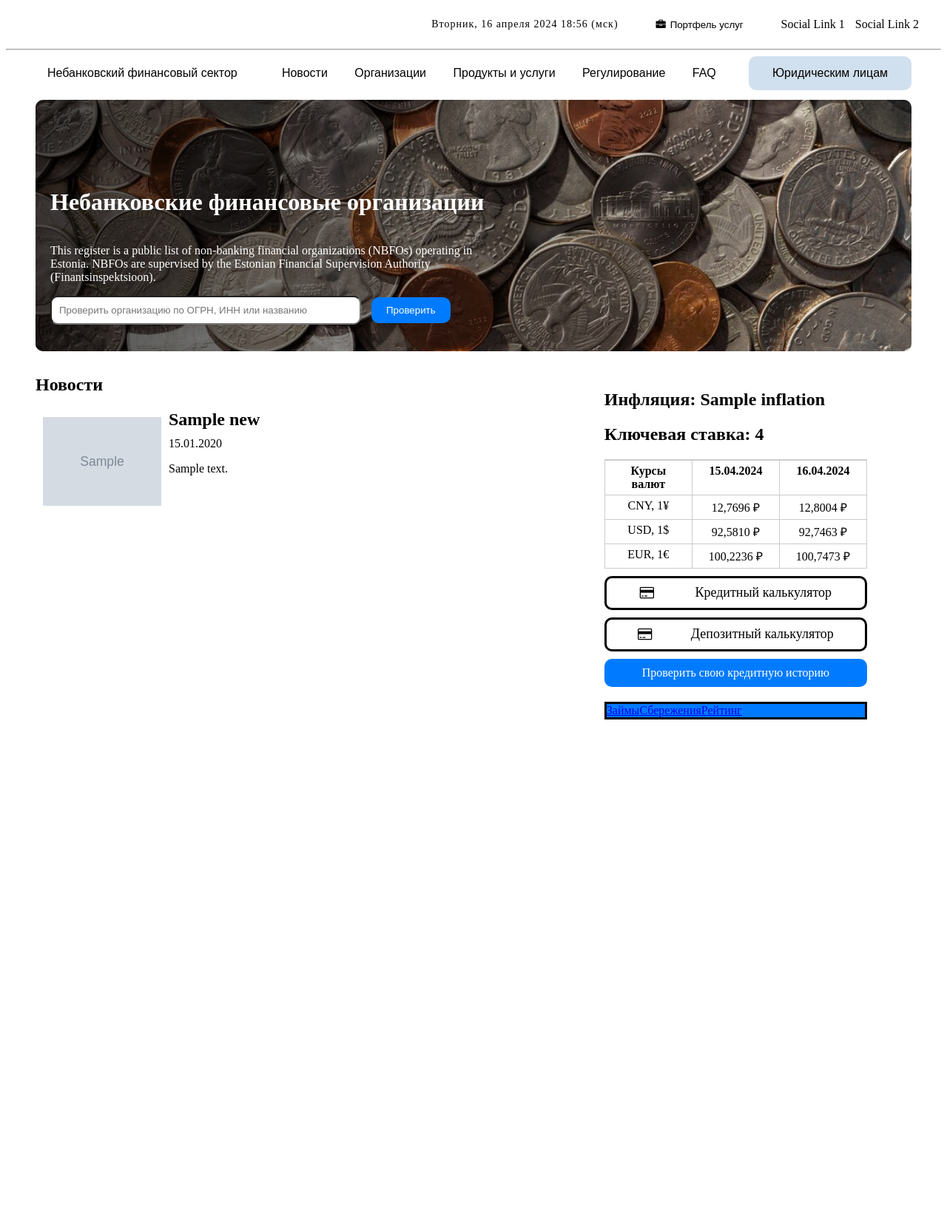
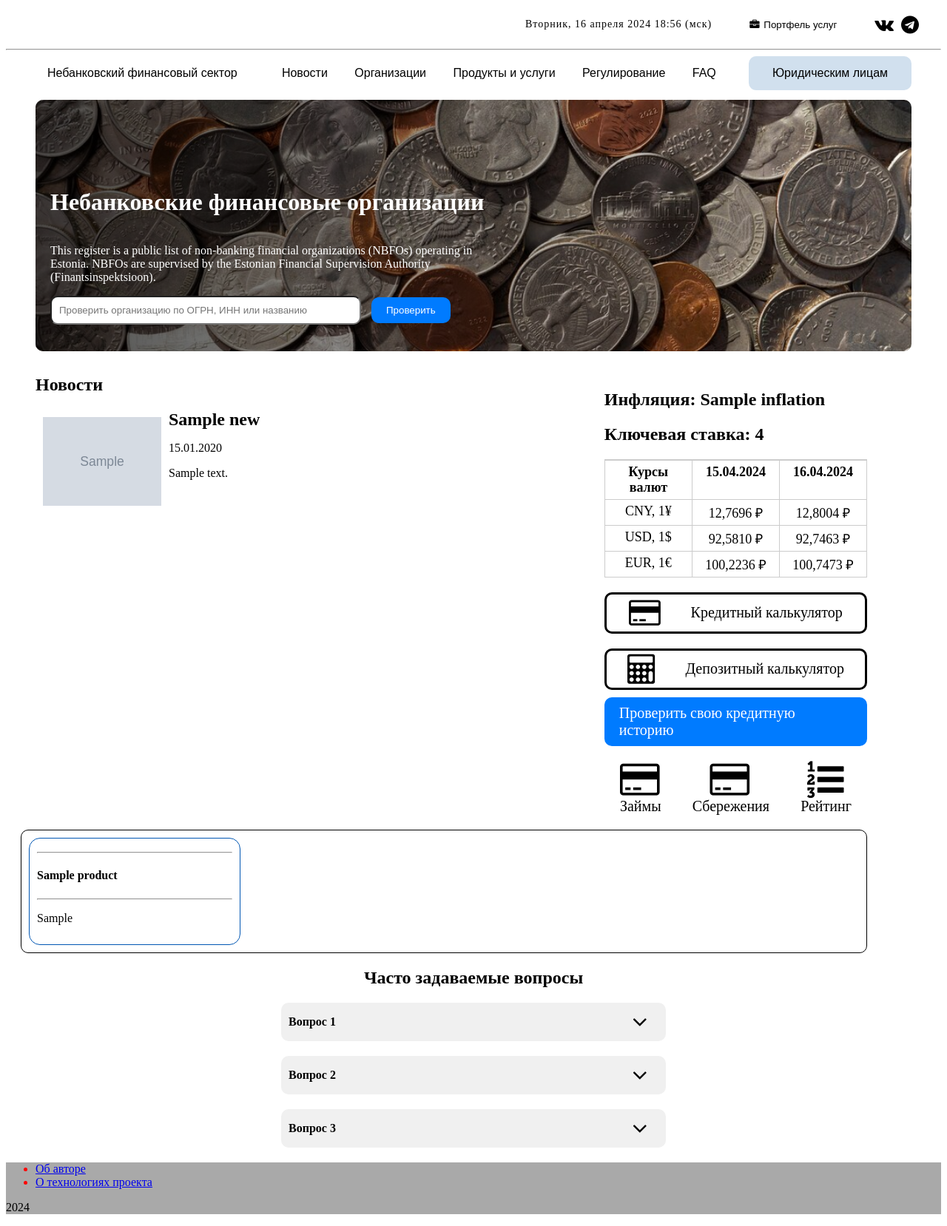
Before and after one commit to TatGuardian/CBRF_site, a Django app: template cbrf/templates/index.html in a window 1280 px wide. Shown: the whole page at 74% size. Before the commit the page ends 973 px from the top, so only its background shows below. Run offline with Django 3.2, Linux system fonts and the light colour scheme; tables that the repository leaves empty hold one stand-in row (values such as "Sample post"); the template is opened without the code that fills it: values that come from a table or form of the project are taken from there, most other values are stand-ins (such as "Sample title", 1, 10 or a date in 2020); grey boxes marked "Sample" are stand-in pictures; data that the repository does not hold is empty.

Commit message:
added products and faq blocks +footer +minor changes to news block

```diff
--- a/cbrf/companies/urls.py
+++ b/cbrf/companies/urls.py
@@ -1,12 +1,11 @@
 from django.contrib import admin
 from django.urls import path
-from .views import main_page, organizations_page, faq_page
+from .views import main_page, faq_page
 
 app_name = 'companies'
 
 urlpatterns = [
     path('faq.html', faq_page, name='faq'),
-    path('organizations.html', organizations_page, name='organizations'),
     path('index.html', main_page, name='main'),
     path('', main_page, name='main'),
 ]
--- /dev/null
+++ b/cbrf/static/css/footer-style.css
@@ -0,0 +1,3 @@
+footer {
+    background-color: darkgray;
+}
--- a/cbrf/static/css/header-stylecss.css
+++ b/cbrf/static/css/header-stylecss.css
@@ -48,7 +48,7 @@
 }
 
 .social-links {
-  display: right;
+  display: inline-flex;
 }
 
 .social-link {
--- a/cbrf/static/css/index-style.css
+++ b/cbrf/static/css/index-style.css
@@ -106,9 +106,16 @@ input[type="text"] {
 }
 
 .news-text h4 {
-    margin: 0;
+    margin-top: 16px;
+    margin-bottom: 16px;
     font-family: 'Golos';
     font-weight: 500;
+}
+
+.clickable {
+    cursor: pointer;
+    color: blue;
+    text-decoration: none;
 }
 
 .aside {
@@ -139,6 +146,7 @@ input[type="text"] {
     border: 1px solid #ccc;
     border-collapse: collapse;
     text-align: -webkit-center;
+    font-size: 18px;
 }
 
 .currency-row {
@@ -164,17 +172,17 @@ input[type="text"] {
     display: inline-flex;
     align-items: center;
     justify-content: space-evenly;
-    margin-top: 10px;
+    margin-top: 20px;
     border-color: black;
     color: black;
-    font-size: 18px;
+    font-size: 20px;
     font-family: 'Golos';
     font-weight: 500;
     text-decoration: none;
     border-radius: 10px;
     cursor: pointer;
     border: solid;
-    height: 40px;
+    height: 50px;
 }
 
 
@@ -189,7 +197,7 @@ input[type="text"] {
     border: none;
     background-color: #007bff;
     color: #fff;
-    font-size: 16px;
+    font-size: 20px;
     text-decoration: none;
     border-radius: 10px;
     cursor: pointer;
@@ -199,11 +207,87 @@ input[type="text"] {
 }
 
 .square-blocks {
+    margin-top: 20px;
     display: flex;
-    flex-direction: row;
-    background-color: #007bff;
+    justify-content: space-around;
+    font-size: 20px;
+}
+
+.square {
+    background-color: white;
     color: black;
-    border: solid;
-    margin-top: 20px;
+    font-family: 'Golos';
+    font-weight: 300;
+    flex-direction: column;
+    display: flex;
+    align-items: center;
+    text-decoration: none;
 
 }
+
+.hide-btn {
+    background-color: white;
+    border: 0.02rem solid;
+    border-radius: 5px;
+
+}
+
+.offer-container {
+    border: solid 0.1em #000000;
+    margin-top: 20px;
+    margin-bottom: 20px;
+    margin-left: 20px;
+    margin-right: 100px;
+    border-radius: 10px;
+    display: flex;
+    flex-wrap: wrap;
+
+}
+
+.offer-block {
+    width: 25%;
+    padding: 10px;
+    box-sizing: border-box;
+    border: solid #0056b3 0.1em;
+    border-radius: 15px;
+    margin: 10px;
+    font-family: 'Golos';
+}
+
+.company {
+    font-weight: bold;
+}
+
+.faq-container {
+    text-align: center;
+}
+
+.faq-item {
+    background-color: #f0f0f0;
+    border-radius: 10px;
+    margin: 20px auto;
+    max-width: 500px;
+    padding: 10px;
+}
+
+.question {
+    cursor: pointer;
+    font-weight: bold;
+    display: flex;
+    align-items: center;
+    flex-direction: row-reverse;
+    justify-content: space-between;
+}
+
+.answer {
+    display: none;
+    margin-top: 10px;
+}
+
+.fa-angle-down {
+    float: right;
+}
+
+.answer.show {
+    display: block;
+}
--- a/cbrf/templates/includes/footer.html
+++ b/cbrf/templates/includes/footer.html
@@ -1,3 +1,6 @@
+<header>
+  <link rel='stylesheet' href='/static/css/footer-style.css'>
+</header>
 <footer class="border-top text-center py-3">
     <ul class="nav justify-content-center" style="color:red">
 
@@ -8,5 +11,5 @@
         <a class="nav-link" href="{% url 'companies:main'%}">О технологиях проекта</a>
       </li>
     </ul>
-      <p>© 2024 Copyright NRU HSE</p>
+      <p>2024</p>
   </footer>
--- a/cbrf/templates/includes/header-main.html
+++ b/cbrf/templates/includes/header-main.html
@@ -9,8 +9,8 @@
         <div class="current-date"><span id="currentDate"></span></div>
         <button class="briefcase-btn"><i class="fa fa-briefcase" aria-hidden="true"></i>Портфель услуг</button>
         <div class="social-links">
-            <a href="#" class="social-link">Social Link 1</a>
-            <a href="#" class="social-link">Social Link 2</a>
+            <a href="#" class="social-link"><i class="fa fa-vk" aria-hidden="true" style="font-size: 1.5em;"></i></a>
+            <a href="#" class="social-link"><i class="fa fa-telegram" aria-hidden="true" style="font-size: 1.5em;"></i></a>
         </div>
     </div>
     <hr>
--- a/cbrf/templates/index.html
+++ b/cbrf/templates/index.html
@@ -31,7 +31,9 @@
                 <div class="news-text">
                     <h2>{{ item.title }}</h2>
                     <h4>{{ item.date|date:"d.m.Y"}}</h4>
-                    <p>{{ item.text |truncatechars:400 }}</p>
+                    <p class="short-text">{{ item.text |truncatechars:400 }}</p>
+                    <p class="full-text" style="display: none;">{{ item.text }}</p>
+                    <button class="hide-btn" style="display: none;">Скрыть</button>
                 </div>
             </div>
             {% endfor %}
@@ -63,15 +65,42 @@
                     </div>
                 </div>
             </div>
-            <a href="#" class="button_calc"><i class="fa fa-credit-card" aria-hidden="true"></i>Кредитный калькулятор</a>
-            <a href="#" class="button_calc"><i class="fa fa-credit-card" aria-hidden="true"></i>Депозитный калькулятор</a>
+            <a href="#" class="button_calc"><i class="fa fa-credit-card" aria-hidden="true" style="font-size: 2em;"></i>Кредитный калькулятор</a>
+            <a href="#" class="button_calc"><i class="fa fa-calculator" aria-hidden="true" style="font-size: 2em;"></i>Депозитный калькулятор</a>
             <a href="#" class="button_check">Проверить свою кредитную историю</a>
             <div class="square-blocks">
-                <a href="#" class="square">Займы</a>
-                <a href="#" class="square">Сбережения</a>
-                <a href="#" class="square">Рейтинг</a>
+                <a href="#" class="square"><i class="fa fa-credit-card" aria-hidden="true"  style="font-size: 2.5em;"></i>Займы</a>
+                <a href="#" class="square"><i class="fa fa-credit-card" aria-hidden="true" style="font-size: 2.5em;"></i>Сбережения</a>
+                <a href="#" class="square"><i class="fa fa-list-ol" aria-hidden="true" style="font-size: 2.5em;"></i>Рейтинг</a>
             </div>
         </div>
     </div>
+    <div class="offer-container">
+        {% for product in products %}
+        <div class="offer-block">
+            <span class="company">{{ product.filial_id.organisation_id.brand_name }}</span>
+            <hr>
+            <h4>{{ product.name }}</h4>
+            <hr>
+            <p>{{ product.params }}</p>
+        </div>
+        {% endfor %}
+    </div>
+    <div class="faq-container">
+        <h2>Часто задаваемые вопросы</h2>
+        <div class="faq-item">
+            <div class="question"><i class="fa fa-angle-down" aria-hidden="true" style="font-size: 2em;"></i>Вопрос 1</div>
+            <div class="answer">Ответ на вопрос 1</div>
+        </div>
+        <div class="faq-item">
+            <div class="question"><i class="fa fa-angle-down" aria-hidden="true" style="font-size: 2em;"></i>Вопрос 2</div>
+            <div class="answer">Ответ на вопрос 2</div>
+        </div>
+        <div class="faq-item">
+            <div class="question"><i class="fa fa-angle-down" aria-hidden="true" style="font-size: 2em;"></i>Вопрос 3</div>
+            <div class="answer">Ответ на вопрос 3</div>
+        </div>
+    </div>
+    {% include 'includes/footer.html' %}
 </body>
 </html>
```
Also changed, not shown: cbrf/companies/views.py (+2 -6 lines), cbrf/news/views.py (+5 -2 lines), cbrf/static/javascript/index.js (+34 -0 lines).
